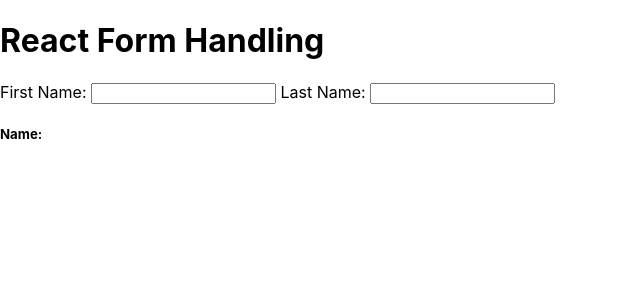
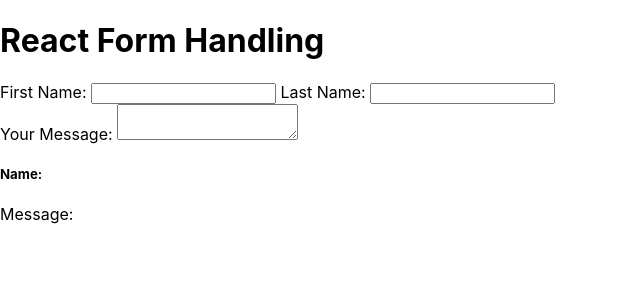
Before and after one commit to sisi0205/aws_serverless_api, a React (Create React App) app in the folder website/: page / in a window 1280 px wide. Shown: the top 300 px of the page, without its empty margins (0-640 px from the left). Built offline with nearby package versions, Linux system fonts and the light colour scheme.

Commit message:
textarea

```diff
--- a/website/src/App.js
+++ b/website/src/App.js
@@ -36,10 +36,21 @@
             onChange={handleChange}
           />
         </label>
+        <br />
+       <label>
+        Your Message:{" "}
+        <textarea
+          name="message"
+          value={state.message}
+          onChange={handleChange}
+        />
+       </label>
+
       </form>
       <h5>
         Name: {state.fname} {state.lname}
       </h5>
+      <p>Message: {state.message}</p>
     </div>
   )
 }
```
Also changed, not shown: website/src/Forms/README.md.
